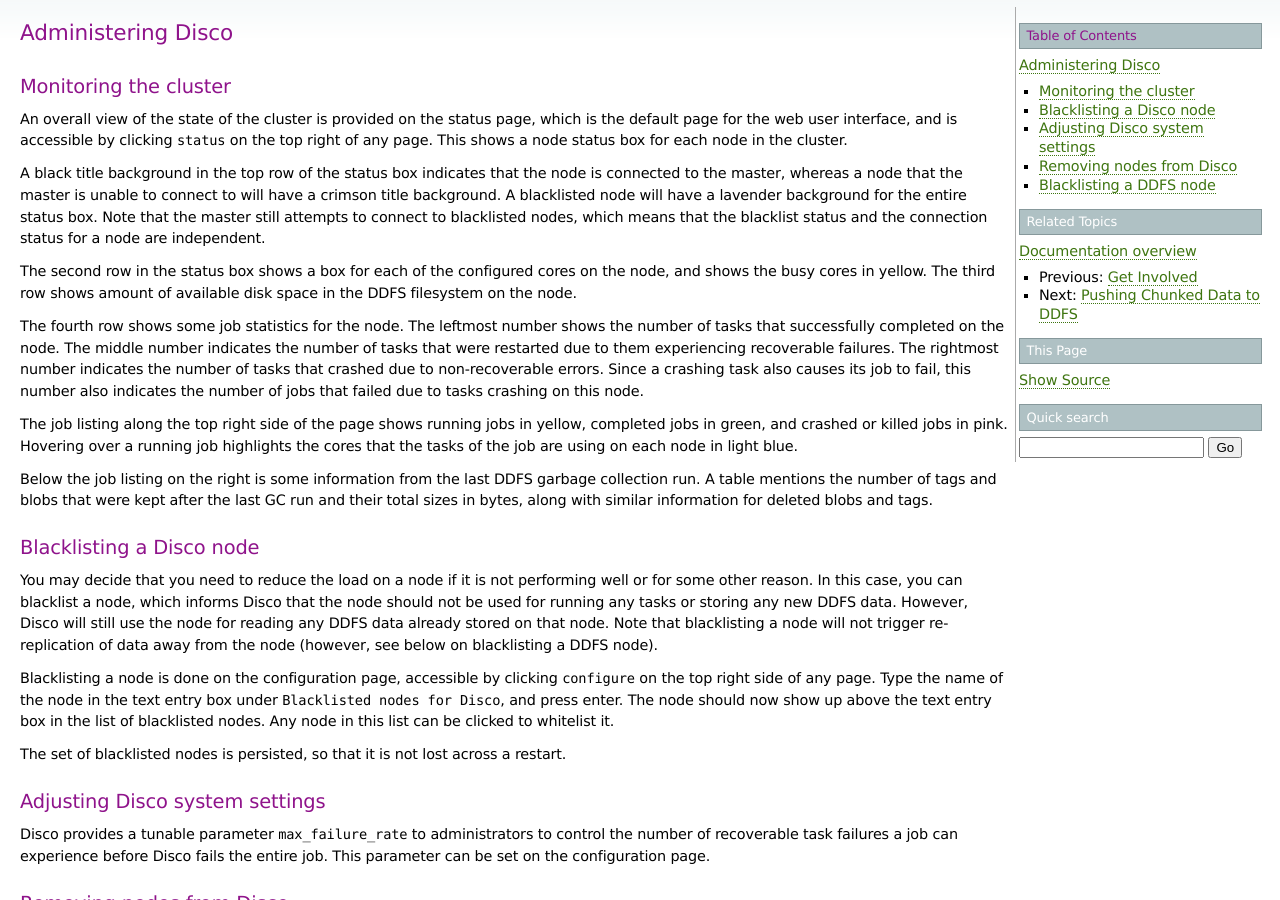
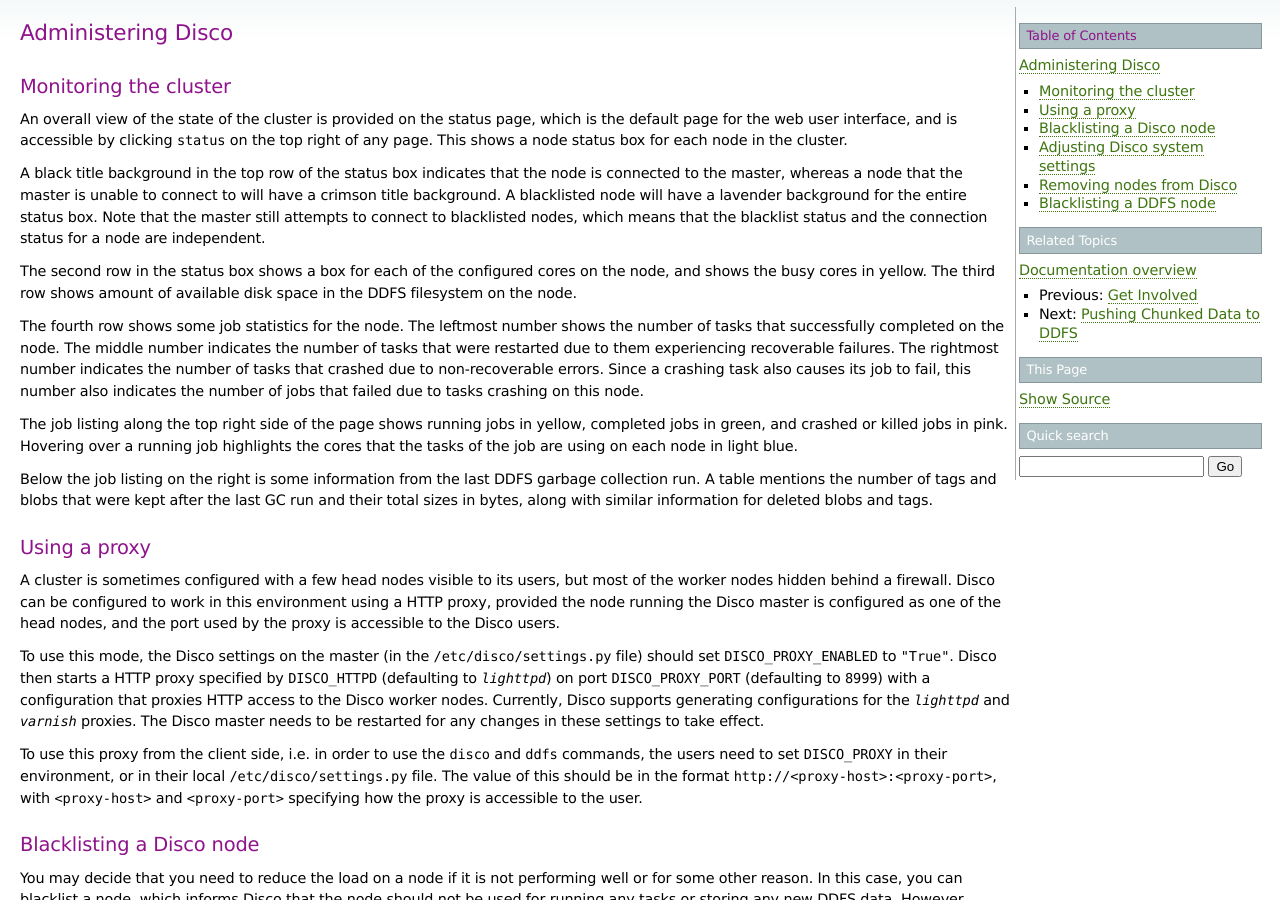
Before and after one commit to discoproject/disco, a Sphinx documentation site: the page built from doc/howto/administer.rst, in a window 1280 px wide and 900 px high. Built offline with Sphinx 7.4.7, drawn with Linux system fonts in a browser that asks for light colours.

Commit message:
Add proxy config to admin docs.

```diff
--- a/doc/howto/administer.rst
+++ b/doc/howto/administer.rst
@@ -43,6 +43,35 @@
 DDFS garbage collection run.  A table mentions the number of tags and
 blobs that were kept after the last GC run and their total sizes in
 bytes, along with similar information for deleted blobs and tags.
+
+.. _proxy_config:
+
+Using a proxy
+-------------
+
+A cluster is sometimes configured with a few head nodes visible to its
+users, but most of the worker nodes hidden behind a firewall.  Disco
+can be configured to work in this environment using a HTTP proxy,
+provided the node running the Disco master is configured as one of the
+head nodes, and the port used by the proxy is accessible to the Disco
+users.
+
+To use this mode, the Disco settings on the master (in the
+``/etc/disco/settings.py`` file) should set ``DISCO_PROXY_ENABLED`` to
+``"True"``.  Disco then starts a HTTP proxy specified by
+``DISCO_HTTPD`` (defaulting to `lighttpd`) on port
+``DISCO_PROXY_PORT`` (defaulting to ``8999``) with a configuration
+that proxies HTTP access to the Disco worker nodes.  Currently, Disco
+supports generating configurations for the `lighttpd` and `varnish`
+proxies.  The Disco master needs to be restarted for any changes in
+these settings to take effect.
+
+To use this proxy from the client side, i.e. in order to use the
+``disco`` and ``ddfs`` commands, the users need to set ``DISCO_PROXY``
+in their environment, or in their local ``/etc/disco/settings.py``
+file.  The value of this should be in the format
+``http://<proxy-host>:<proxy-port>``, with ``<proxy-host>`` and
+``<proxy-port>`` specifying how the proxy is accessible to the user.
 
 .. _discoblacklist:
 
```
